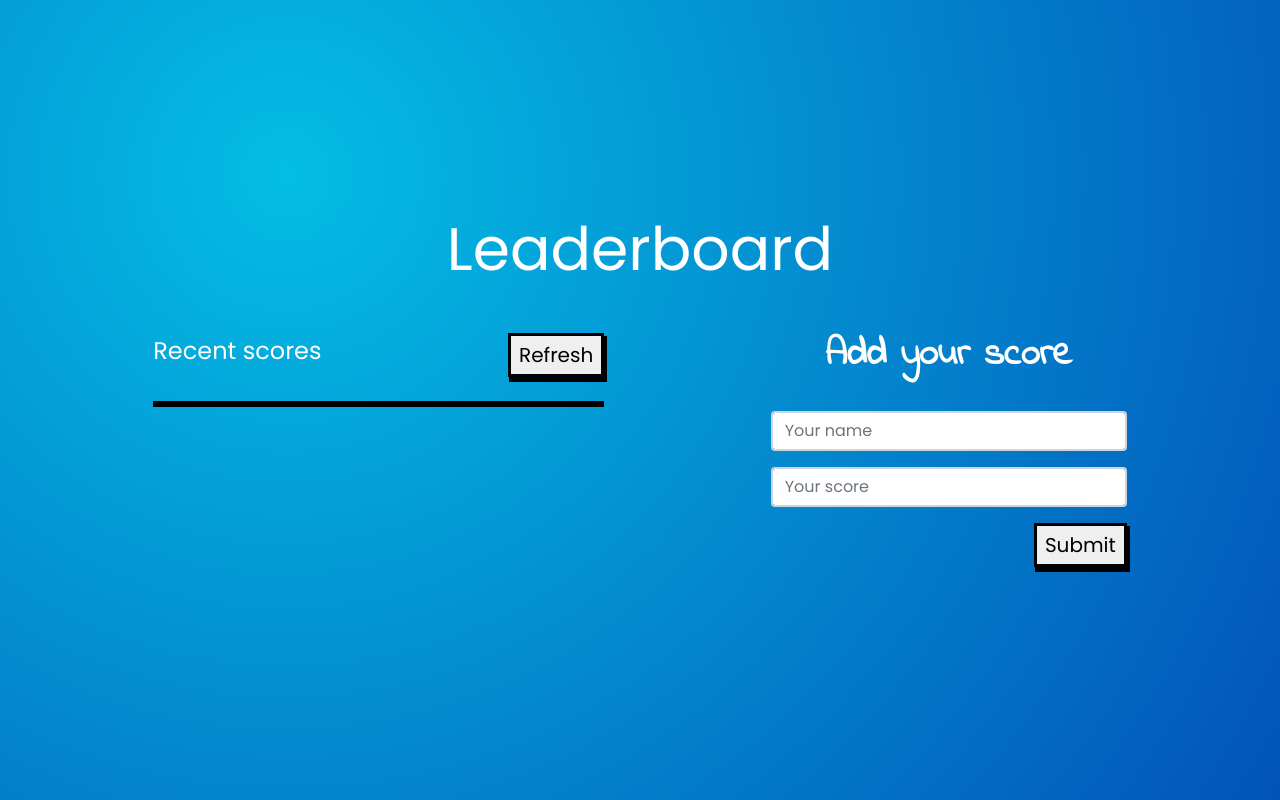
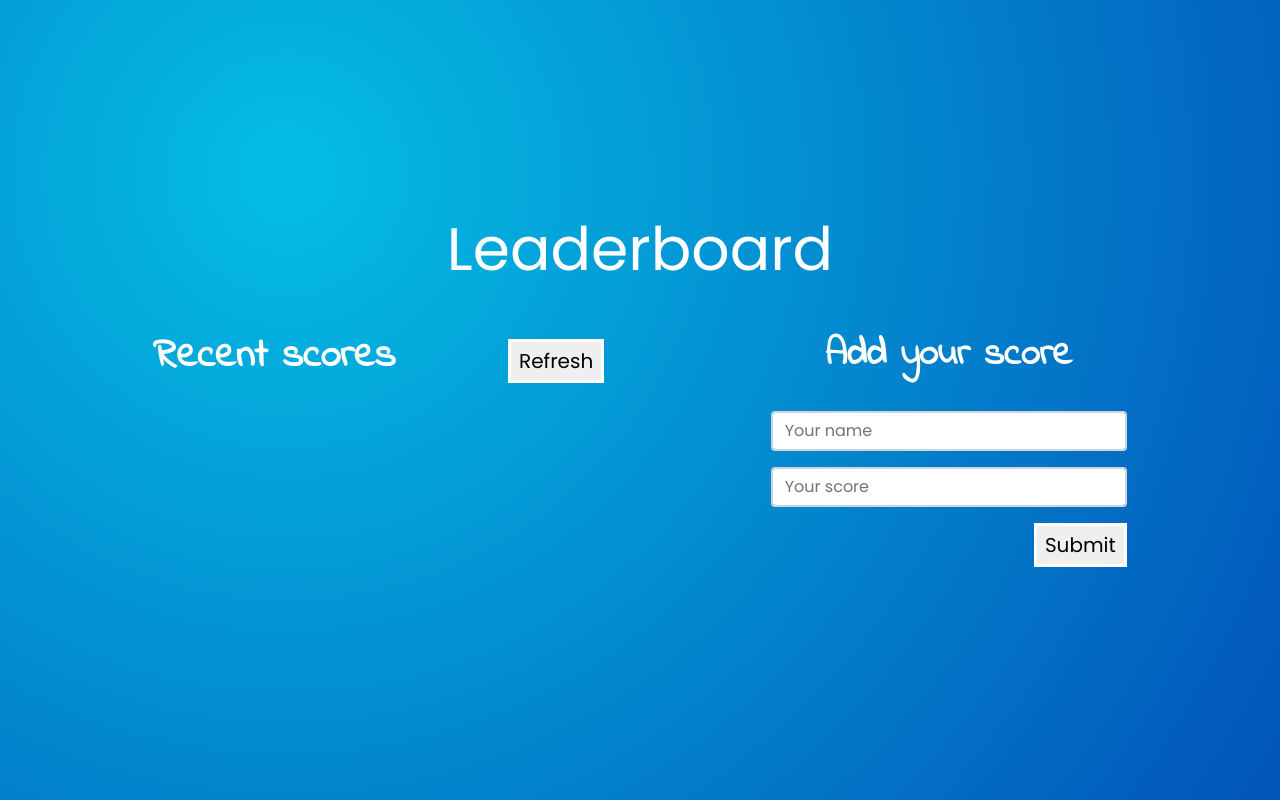
Before and after one commit to Mre55/Leaderboard, a website built with webpack: page src/index.html in a window 1280 px wide. Built offline with nearby package versions, Linux system fonts and the light colour scheme; no server answers.

Commit message:
Add style for the page and prevent default submit for submit button

```diff
--- a/src/index.html
+++ b/src/index.html
@@ -15,7 +15,7 @@
                 <section class="col-lg-5 col-8">
                     <article class="d-flex align-items-center">
                         <h4 class="display-table-title">Recent scores</h4>
-                        <button class="refresh-btn ms-auto px-2 py-1">Refresh</button>
+                        <button type="button" class="refresh-btn ms-auto px-2 py-1">Refresh</button>
                     </article>
                     <article class="display-table mt-4">
                         <ul id="display-lists"></ul>
@@ -27,7 +27,7 @@
                     <form class="d-flex flex-column gap-3 pt-4">
                         <input class="input-name form-control border-2" type="text" name="name" placeholder="Your name" required>
                         <input class="input-score  form-control border-2" type="number" name="score" placeholder="Your score" required>
-                        <button class="submit-btn px-2 align-self-end py-1">Submit</button>
+                        <button type="submit" class="submit-btn px-2 align-self-end py-1">Submit</button>
                     </form>
                 </section>
             </div>
--- a/src/index.js
+++ b/src/index.js
@@ -7,7 +7,7 @@ const displayLists = document.getElementById('display-lists');
 const refreshBtn = document.querySelector('.refresh-btn');
 
 // Unique identifier of the created game
-const gameId = '93QPMhMcw6XwqsPyEv3M';
+const gameId = 'EHfgaM87mP9B9h6CrDt5';
 
 const submitScore = async (userName, userScore) => {
   const response = await fetch(`https://us-central1-js-capstone-backend.cloudfunctions.net/api/games/${gameId}/scores`, {
@@ -34,11 +34,11 @@ const fetchDataFromAPI = async () => {
   displayLists.innerHTML = values;
 };
 
-submitBtn.addEventListener('click', async () => {
+submitBtn.addEventListener('click', async (e) => {
+  e.preventDefault();
   await submitScore(inputName.value, inputScore.value);
   inputName.value = '';
   inputScore.value = '';
-  fetchDataFromAPI();
 });
 
 refreshBtn.addEventListener('click', async () => {
--- a/src/style.css
+++ b/src/style.css
@@ -21,7 +21,8 @@ main {
   color: white;
 }
 
-.display-title-btn h4 {
+.display-title-btn h4,
+.display-table-title {
   font-family: 'Indie Flower', cursive;
   font-size: 40px;
   font-weight: 900;
@@ -30,8 +31,7 @@ main {
 .refresh-btn,
 .add-section button {
   font-size: 20px;
-  box-shadow: 2px 4px 0 1px;
-  border: 3px solid;
+  border: 3px solid white;
 }
 
 .add-section-h4 {
@@ -51,10 +51,6 @@ form {
 form input {
   border: 4px solid;
   font-size: 20px;
-}
-
-.display-table {
-  border: 3px solid black;
 }
 
 #display-lists {
```
Also changed, not shown: dist/index.html, dist/main.js, dist/main.js.LICENSE.txt (deleted).
